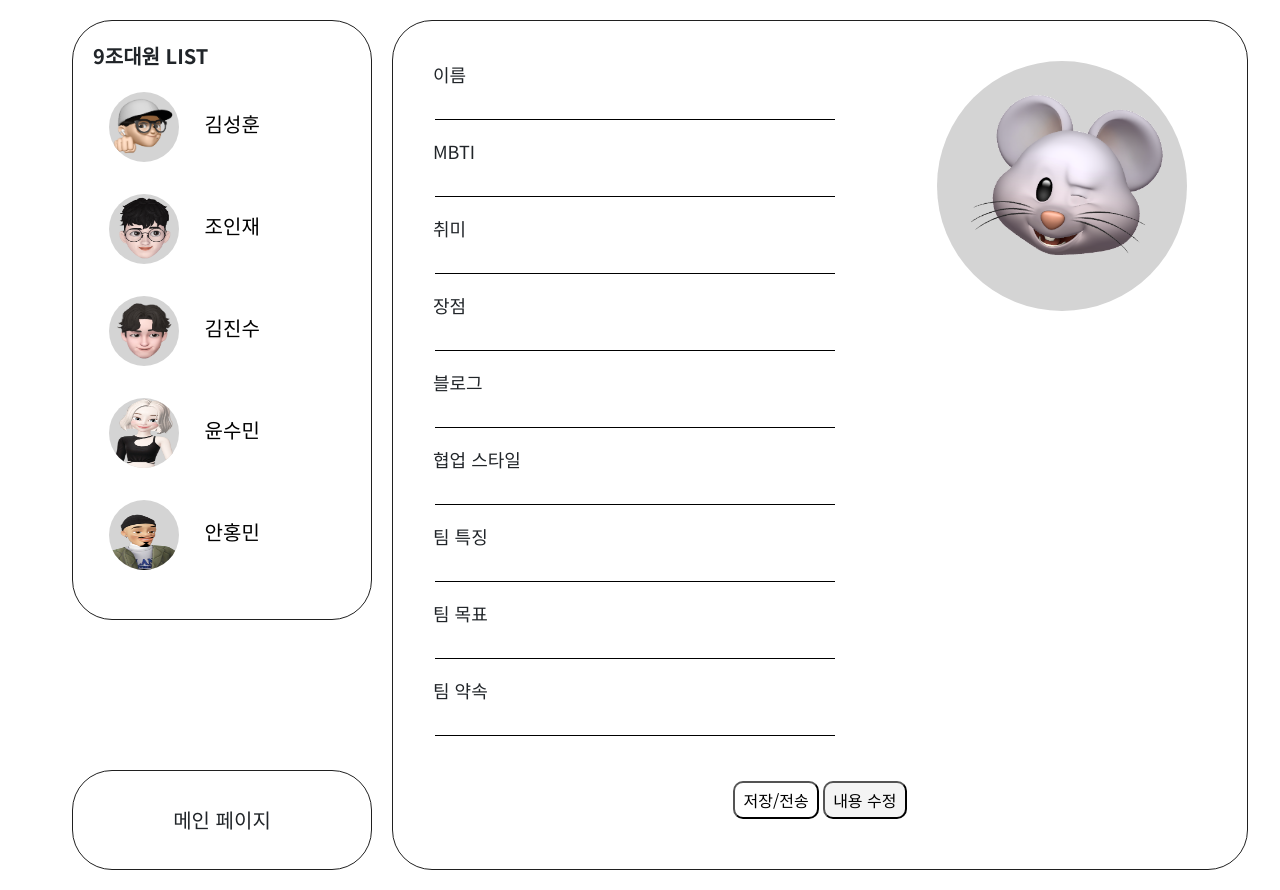
After one commit to kimjinsu0210/9jo, a Flask app: template templates/subpage.html in a window 1280 px wide. The commit adds this page. Run offline with Flask 3, Linux system fonts and the light colour scheme; the template is opened without the code that fills it, so the values that code supplies are empty.

Commit message:
aaa
post랑 get 구현했읍니다.. 아디오스 ..

```diff
--- a/static/css/subpage.css
+++ b/static/css/subpage.css
@@ -87,6 +87,11 @@ a:hover {
     max-height: 600px;
 }
 
+.team-name {
+    background-color: transparent;
+    border: none;
+    font-size: 20px;
+  }
 
 .imoji {
     width: 70px;
@@ -94,6 +99,15 @@ a:hover {
     border-radius: 50%;
     background-color: rgb(212, 212, 212);
     margin: 10px 20px 10px 10px;
+}
+
+li {
+    padding-top: 10px;
+}
+
+li:hover {
+    background-color: rgb(244, 244, 244);
+    transition: 0.2s;
 }
 
 .content {
@@ -146,8 +160,3 @@ a:hover {
     margin: auto;
     display: block;
 }
-
-li:hover {
-    background-color: rgb(244, 244, 244);
-    transition: 0.2s;
-}
--- a/static/html/subpage.html
+++ b/static/html/subpage2.html
@@ -36,7 +36,6 @@
                     document.getElementById('target_btn').style.visibility = 'hidden'
                 } else { document.getElementById('target_btn').style.visibility = 'visible' }
             })
-
 
             READ.forEach((a) => {
                 BTN.addEventListener("click", function () {
--- /dev/null
+++ b/templates/subpage.html
@@ -0,0 +1,208 @@
+<!DOCTYPE html>
+<html lang="ko">
+
+<head>
+    <meta charset="UTF-8" />
+    <meta http-equiv="X-UA-Compatible" content="IE=edge" />
+    <meta name="viewport" content="width=device-width, initial-scale=1.0" />
+    <title>9조 대원 소개</title>
+
+    <link href="https://cdn.jsdelivr.net/npm/bootstrap@5.0.2/dist/css/bootstrap.min.css" rel="stylesheet"
+        integrity="sha384-EVSTQN3/azprG1Anm3QDgpJLIm9Nao0Yz1ztcQTwFspd3yD65VohhpuuCOmLASjC" crossorigin="anonymous">
+    <script src="https://ajax.googleapis.com/ajax/libs/jquery/3.5.1/jquery.min.js"></script>
+    <script src="https://cdn.jsdelivr.net/npm/bootstrap@5.0.2/dist/js/bootstrap.bundle.min.js"
+        integrity="sha384-MrcW6ZMFYlzcLA8Nl+NtUVF0sA7MsXsP1UyJoMp4YLEuNSfAP+JcXn/tWtIaxVXM"
+        crossorigin="anonymous"></script>
+    <link rel="preconnect" href="https://fonts.googleapis.com">
+    <link rel="preconnect" href="https://fonts.gstatic.com" crossorigin>
+    <link href="https://fonts.googleapis.com/css2?family=Noto+Sans+KR:wght@100;300;400;500;700;900&display=swap"
+        rel="stylesheet">
+    <link rel="stylesheet" href="/static/css/subpage.css">
+
+    <script>
+
+        function show_info() {
+            fetch('/members').then((res) => res.json()).then((data) => {
+                let rows = data['result']
+                rows.forEach((a) => {
+                    let myname = a['myname'];
+                    let mbti = a['mbti'];
+                    let hobby = a['hobby'];
+                    let merit = a['merit'];
+                    let blog = a['blog'];
+                    let style = a['style'];
+                    let signature = a['signature'];
+                    let goal = a['goal'];
+                    let promise = a['promise'];
+
+                    let show = document.querySelectorAll(".team-list li")
+
+                    for (let i = 0; i < show.length; i++) {
+                        show[i].addEventListener('click', () => {
+
+                            $('input[name=이름]').attr('value', myname);
+                            $('input[name=엠비티아이]').attr('value', mbti);
+                            $('input[name=취미]').attr('value', hobby);
+                            $('input[name=장점]').attr('value', merit);
+                            $('input[name=블로그]').attr('value', blog);
+                            $('input[name=스타일]').attr('value', style);
+                            $('input[name=특징]').attr('value', signature);
+                            $('input[name=목표]').attr('value', goal);
+                            $('input[name=약속]').attr('value', promise);
+
+                        })
+                    }
+                })
+            })
+
+
+
+
+        }
+
+
+        function save_info() {
+            let myname = $('#myname').val();
+            let mbti = $('#mbti').val();
+            let hobby = $('#hobby').val();
+            let merit = $('#merit').val();
+            let blog = $('#blog').val();
+            let style = $('#style').val();
+            let signature = $('#signature').val();
+            let goal = $('#goal').val();
+            let promise = $('#promise').val();
+
+            let formData = new FormData();
+            formData.append("myname_give", myname);
+            formData.append("mbti_give", mbti);
+            formData.append("hobby_give", hobby);
+            formData.append("merit_give", merit);
+            formData.append("blog_give", blog);
+            formData.append("style_give", style);
+            formData.append("signature_give", signature);
+            formData.append("goal_give", goal);
+            formData.append("promise_give", promise);
+
+            fetch('/members', { method: "POST", body: formData }).then((res) => res.json()).then((data) => {
+                alert(data["msg"]);
+            });
+        } 1
+
+        function content_modify() {
+            const BTN = document.getElementById('btn');
+            const READ = document.querySelectorAll('.tbox');
+
+            BTN.addEventListener("click", function () {
+                if (BTN.innerText === '내용 수정') {
+                    BTN.innerText = '완료';
+                } else BTN.innerText = '내용 수정';
+            })
+
+            BTN.addEventListener("click", function () {
+                if (BTN.innerText === '내용 수정') {
+                    document.getElementById('target_btn').style.visibility = 'hidden'
+                } else { document.getElementById('target_btn').style.visibility = 'visible' }
+            })
+
+
+            READ.forEach((a) => {
+                BTN.addEventListener("click", function () {
+                    if (BTN.innerText === '내용 수정') {
+                        a.readOnly = true;
+                    } else {
+                        a.readOnly = false;
+                    }
+                })
+            })
+        }
+
+
+    </script>
+
+    </script>
+
+</head>
+
+<body>
+    <div class="container">
+        <section class="box">
+            <aside class="box-i">
+                <div class="box-top">
+                    <ul class="team-list">
+                        <label class="member">9조대원 LIST</label>
+                        <li><button onclick="show_info()" class="team-name" id="김성훈">
+                                <img class="imoji" src="/static/img/KSH.png"> 김성훈</button>
+                        </li>
+                        <li><button onclick="show_info()" class="team-name" id="조인재">
+                                <img class="imoji" src="/static/img/JIJ.png"> 조인재</button>
+                        </li>
+                        <li><button onclick="show_info()" class="team-name" id="김진수">
+                                <img class="imoji" src="/static/img/KJS.png"> 김진수</button>
+                        </li>
+                        <li><button onclick="show_info()" class="team-name" id="윤수민">
+                                <img class="imoji" src="/static/img/YSM.png"> 윤수민</button>
+                        </li>
+                        <li><button onclick="show_info()" class="team-name" id="안홍민">
+                                <img class="imoji" src="/static/img/AHM.png"> 안홍민</button>
+                        </li>
+                    </ul>
+                </div>
+                <a heref="">
+                    <div class="box-under">메인 페이지</div>
+                </a>
+            </aside>
+
+            <div class="box-contents">
+                <div class="content">
+                    <img class="main-imoji" src="/static/img/mouse.png">
+                    <form name="" method="" action="">
+                        <div class="controls">
+                            <p>
+                                <label for="myname">이름 </label><br>
+                                <input type="text" class="tbox" id="myname" name="이름" value="" readonly>
+                            </p>
+                            <p>
+                                <label for="mbti">MBTI </label><br>
+                                <input type="text" class="tbox" id="mbti" name="엠비티아이" value="" readonly>
+                            </p>
+                            <p>
+                                <label for="hobby">취미 </label><br>
+                                <input type="text" class="tbox" id="hobby" name="취미" value="" readOnly>
+                            </p>
+                            <p>
+                                <label for="merit">장점 </label><br>
+                                <input type="text" class="tbox" id="merit" name="장점" value="" readOnly>
+                            </p>
+                            <p>
+                                <label for="blog">블로그 </label><br>
+                                <input type="text" class="tbox" id="blog" name="블로그" value="" readOnly>
+                            </p>
+                            <p>
+                                <label for="style">협업 스타일 </label><br>
+                                <input type="text" class="tbox" id="style" name="스타일" value="" readOnly>
+                            </p>
+                            <p>
+                                <label for="team-sgnt">팀 특징 </label><br>
+                                <input type="text" class="tbox" id="signature" name="특징" value="" readonly>
+                            </p>
+                            <p>
+                                <label for="team-goal">팀 목표 </label><br>
+                                <input type="text" class="tbox" id="goal" name="목표" value="" readonly>
+                            </p>
+                            <p>
+                                <label for="team-prom">팀 약속 </label><br>
+                                <input type="text" class="tbox" id="promise" name="약속" value="" readonly>
+                            </p>
+                        </div>
+                </div>
+                <div class="btn">
+                    <button type="button" class="submit-btn" onclick="save_info()" id="target_btn">저장/전송</button>
+                    <button type="button" onclick="content_modify()" id="btn" class="change-btn">내용 수정</button>
+                </div>
+                </form>
+            </div>
+        </section>
+    </div>
+</body>
+
+</html>
```
Also changed, not shown: test.py (added, +45 -0 lines).
